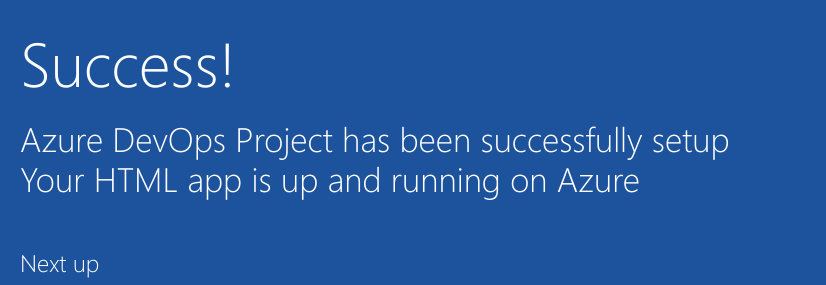
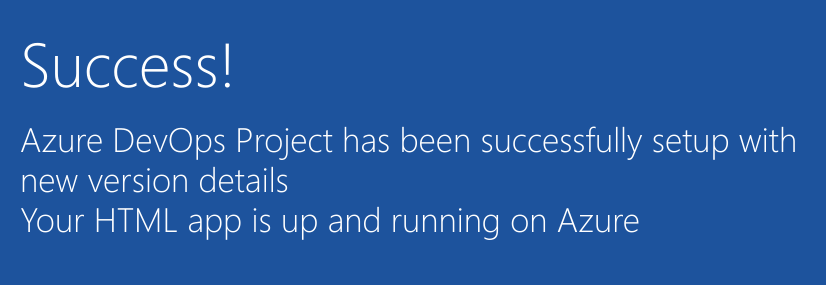
Before and after one commit to Alpha928991/Sample-Project-, a plain HTML site: page index.html in a window 1280 px wide. Shown: the part 352-637 px from the top of the page, 205-1031 px from the left. Drawn offline with Linux system fonts and the light colour scheme.

Commit message:
changes in test2

```diff
--- a/index.html
+++ b/index.html
@@ -19,7 +19,8 @@
         </div>
             <div class="content-body">
                 <div class="success-text">Success!</div>
-                <div class="description line-1"> Azure DevOps Project has been successfully setup</div>
+                <div class="description line-1"> Azure DevOps Project has been successfully setup with new version details</div>
+                <!--Changes made in branch test2-->
                 <div class="description line-2"> Your HTML app is up and running on Azure</div>
                 <div class="next-steps-container">
                     <div class="next-steps-header">Next up</div>
```
